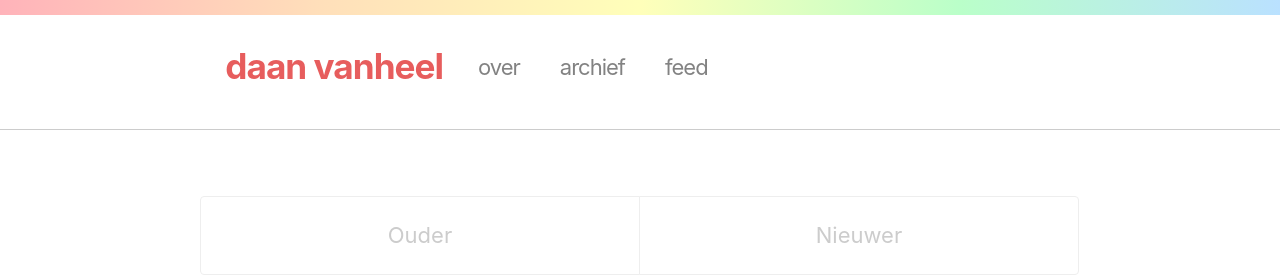
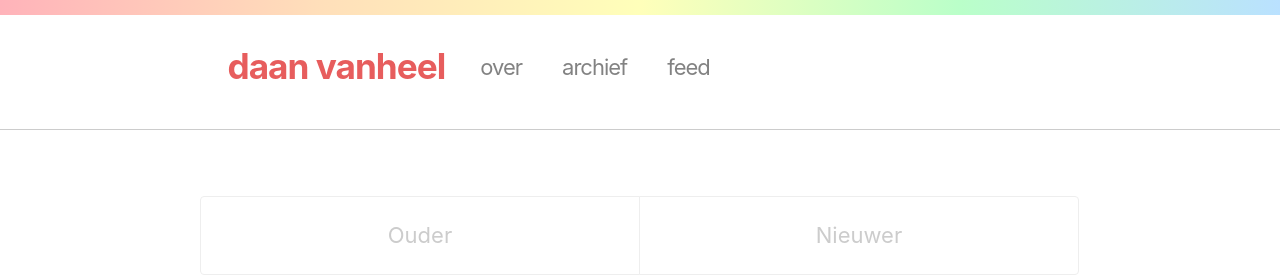
Before and after one commit to daanvanheel/daanvanheel.github.io, a Jekyll site: the page built from index.html, in a window 1280 px wide. Shown: the top 276 px of the page. Built offline with Jekyll 4.4.1, drawn with Linux system fonts in a browser that asks for light colours; the list of posts is cut into pages by our own code.

Commit message:
Update _masthead.scss

```diff
--- a/_sass/_masthead.scss
+++ b/_sass/_masthead.scss
@@ -50,7 +50,7 @@
 }
 
 .heading {
-  max-width: 37.7rem;
+  max-width: 37.5rem;
   margin-left:  auto;
   margin-right: auto;
 }
```
